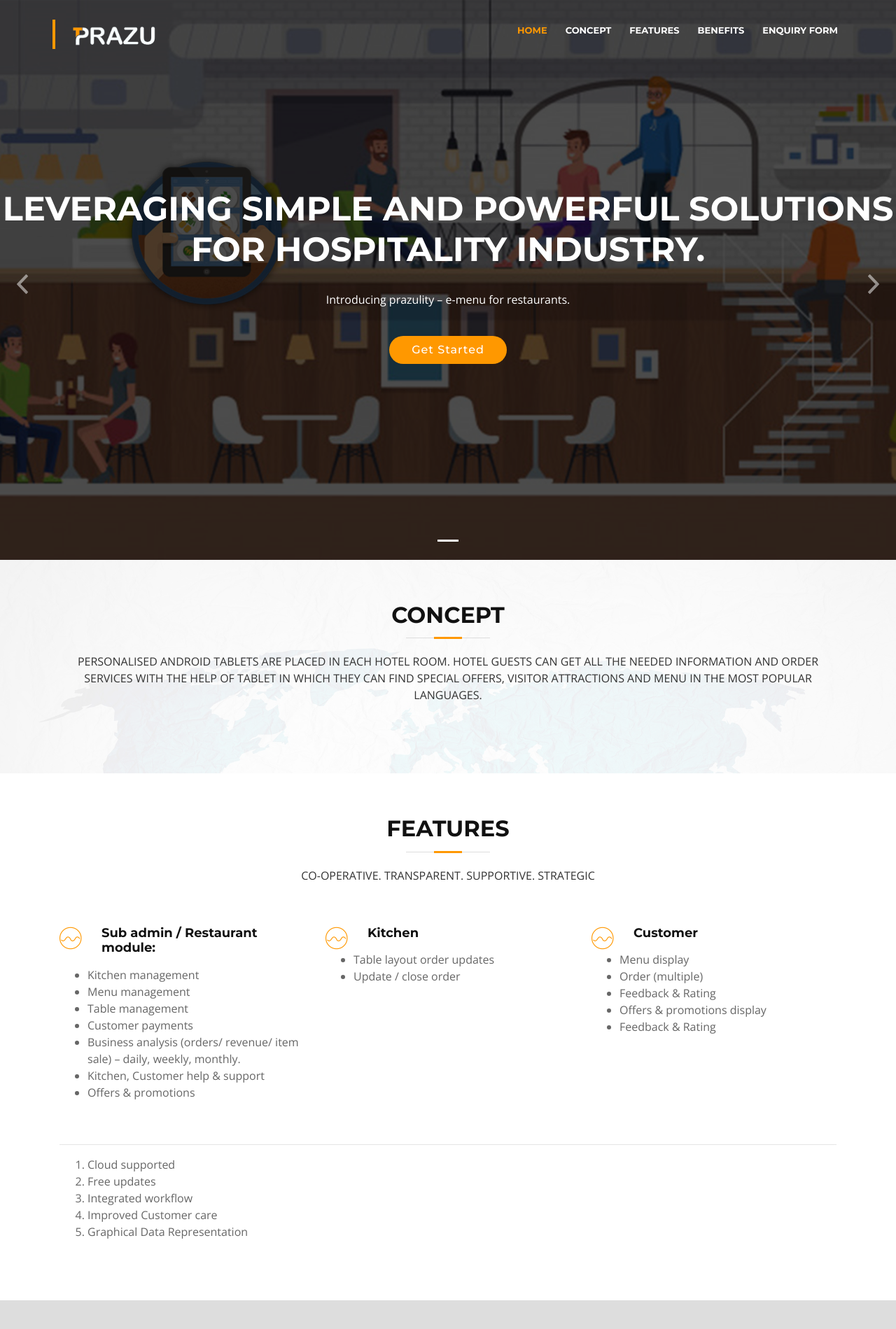
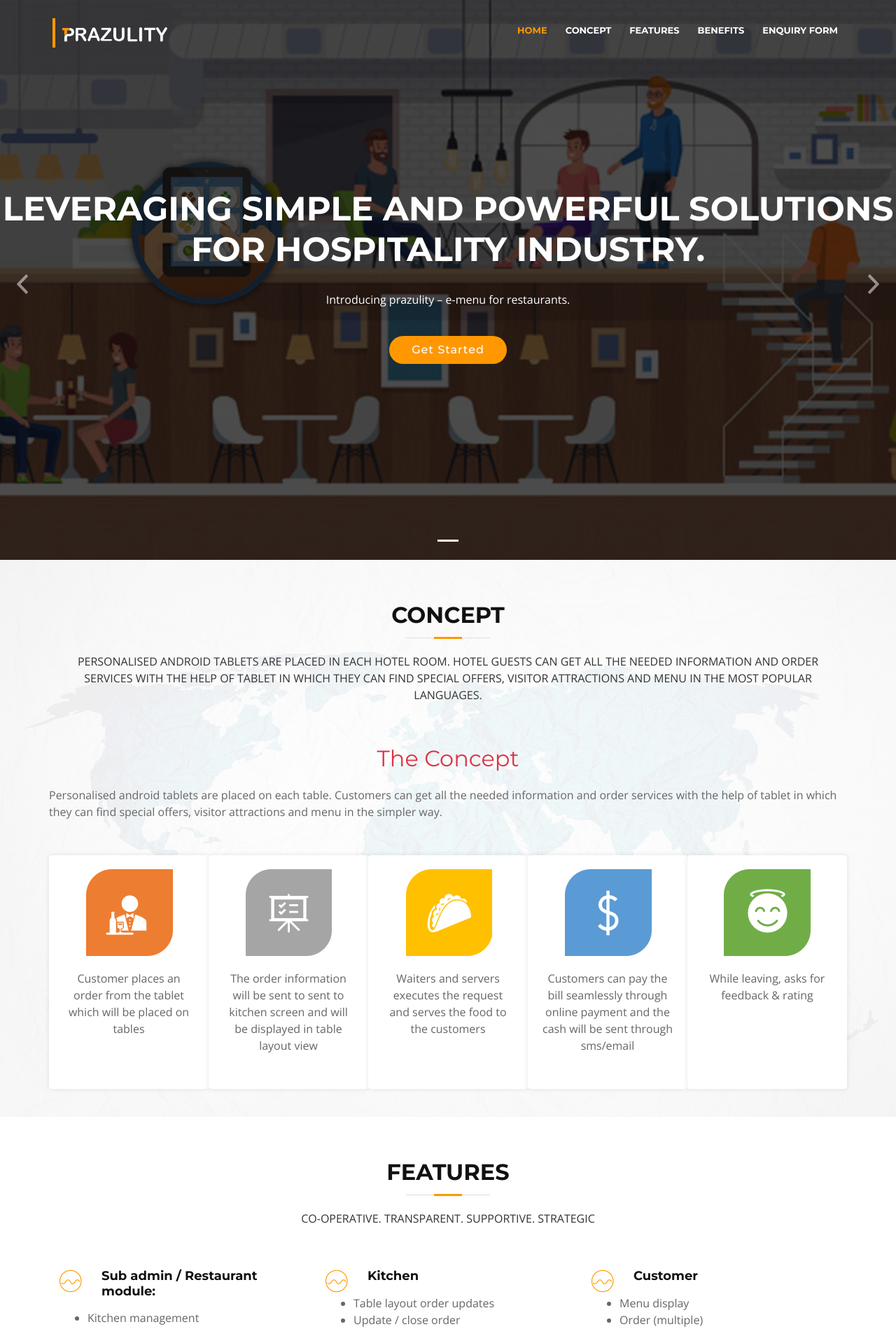
Before and after one commit to bayapucg/prazu-home-single, a PHP site: page / in a window 1280 px wide. Shown: the top 1899 px of the page at 70% size. Run offline with PHP 8.4, Linux system fonts and the light colour scheme; some web fonts are replaced.

Commit message:
commit
cahnges

```diff
--- a/css/style.css
+++ b/css/style.css
@@ -1572,3 +1572,29 @@ body.mobile-nav-active #mobile-nav-toggle {
     display: inline;
   }
 }
+.concept-content{
+	 background: #fff;
+    -webkit-box-shadow: 0 0 7px rgba(0,0,0,0.1);
+    box-shadow: 0 0 7px rgba(0,0,0,0.1);
+    margin-top: 20px;
+    -webkit-transition: all .25s ease-in-out;
+    -moz-transition: all .25s ease-in-out;
+    -o-transition: all .25s ease-in-out;
+    transition: all .25s ease-in-out;
+    border-radius: 4px;
+	min-height:250px;
+	text-align:center;
+	padding:20px;
+}
+.concept-content:hover {
+    margin-top: -10px;
+    -webkit-transition: all .25s ease-in-out;
+    -moz-transition: all .25s ease-in-out;
+    -o-transition: all .25s ease-in-out;
+    transition: all .25s ease-in-out;
+    -webkit-box-shadow: 0 2px 20px 0 rgba(0,0,0,0.2);
+    box-shadow: 0 2px 20px 0 rgba(0,0,0,0.2);
+}
+.icon-sizing{
+		margin-bottom:20px;
+}
--- a/index.php
+++ b/index.php
@@ -114,6 +114,34 @@
 
 
       </div>
+	  <div class="container">
+      <div class="text-center">
+         <h2 class="text-danger fnt-styl">The Concept</h2>
+      </div>
+      <div class="row mobile-view">
+			<p>Personalised android tablets are placed on each table. Customers can get all the needed information and order services with the help of tablet in which they can find special offers, visitor attractions and menu in the simpler way.</p>
+			<div class="col-md concept-content">
+				<img src="img/icon1.png" alt="icon1" class="icon-sizing">
+				<p>Customer places an order from the tablet which will be placed on tables</p>
+			</div>
+			<div class="col-md concept-content">
+				<img src="img/icon2.png" alt="icon1" class="icon-sizing">
+				<p>The order information will be sent to sent to kitchen screen and will be displayed in table layout view</p>
+			</div>
+			<div class="col-md concept-content">
+				<img src="img/icon3.png" alt="icon1" class="icon-sizing">
+				<p>Waiters and servers executes the request and serves the food to the customers</p>
+			</div>
+			<div class="col-md concept-content">
+				<img src="img/icon4.png" alt="icon1" class="icon-sizing">
+				<p>Customers can pay the bill seamlessly through online payment and the cash will be sent through sms/email</p>
+			</div>
+			<div class="col-md concept-content">
+				<img src="img/icon5.png" alt="icon1" class="icon-sizing">
+				<p>While leaving, asks for feedback &amp; rating</p>
+			</div>
+      </div>
+   </div>
     </section><!-- #about -->
 
     <!--==========================
@@ -395,6 +423,32 @@ WE’RE HERE FOR YOU...!”
             </div>
 
           </div>
+  <div class="col-lg-3 col-md-6 footer-links">
+            <h4>Useful Links</h4>
+            <ul>
+			  <li class=""><a href="#intro">Home</a></li>
+			  <li><a href="#about">Concept</a></li>
+			  <li><a href="#services">Features</a></li>
+			  <li><a href="#portfolio">Benefits</a></li>
+			  <li><a href="#contact">Enquiry Form</a></li>
+            </ul>
+          </div>
+
+		  <div class="col-lg-6 col-md-6 footer-contact">
+            <h4>Location</h4>
+          <div>
+			<iframe src="https://www.google.com/maps/embed?pb=!1m18!1m12!1m3!1d1930.3060123147648!2d78.38793615387355!3d17.494931300150803!2m3!1f0!2f0!3f0!3m2!1i1024!2i768!4f13.1!3m3!1m2!1s0x3bcb91f4f553e453%3A0x912891756062ff71!2sSri+Vani+Nilayam%2C+Sardar+Patel+Nagar%2C+Bhagat+Singh+Nagar%2C+Kukatpally+Housing+Board+Colony%2C+Kukatpally%2C+Hyderabad%2C+Telangana+500085!5e0!3m2!1sen!2sin!4v1563366320024!5m2!1sen!2sin" width="100%" height="450" frameborder="0" style="border:0" allowfullscreen></iframe>
+		  </div>
+
+            <div class="social-links">
+              <a href="#" class="twitter"><i class="fa fa-twitter"></i></a>
+              <a href="#" class="facebook"><i class="fa fa-facebook"></i></a>
+              <a href="#" class="instagram"><i class="fa fa-instagram"></i></a>
+              <a href="#" class="google-plus"><i class="fa fa-google-plus"></i></a>
+              <a href="#" class="linkedin"><i class="fa fa-linkedin"></i></a>
+            </div>
+
+          </div>
 
 
         </div>
```
Also changed, not shown: img/icon1 - Copy.png (added), img/icon1.png (added), img/icon2.png (added), img/icon3.png (added), img/icon4.png (added), img/icon5.png (added), img/logo.png.
